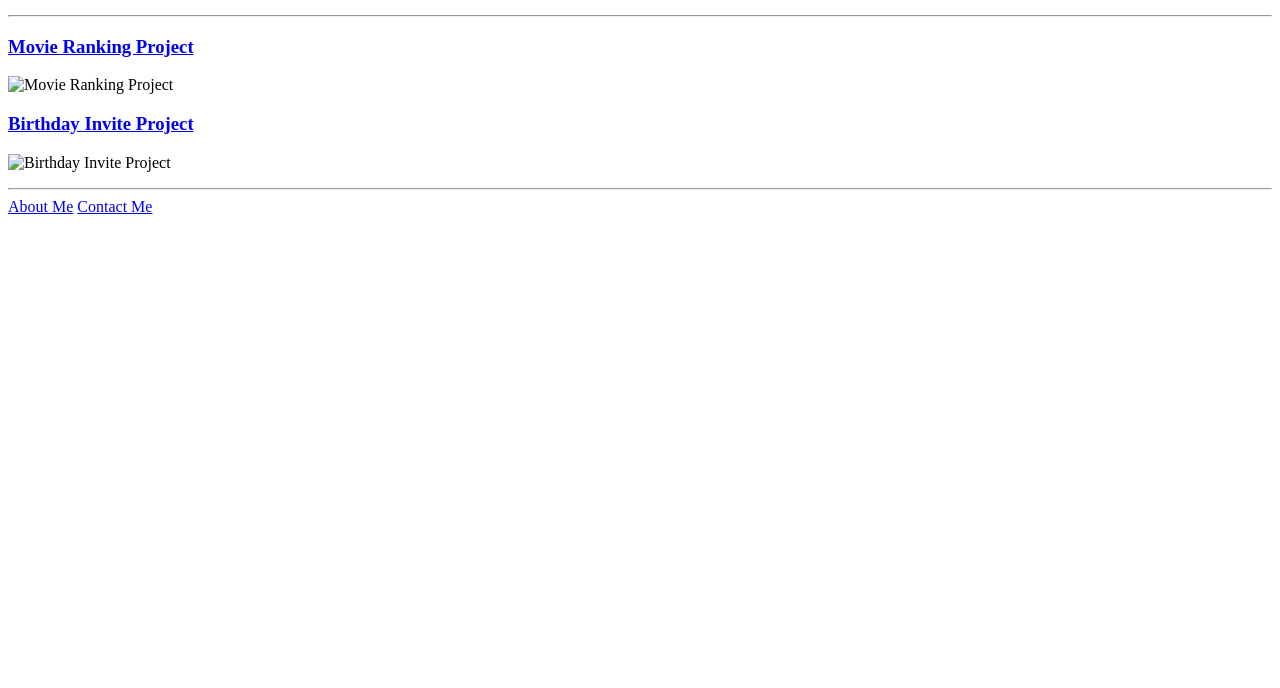
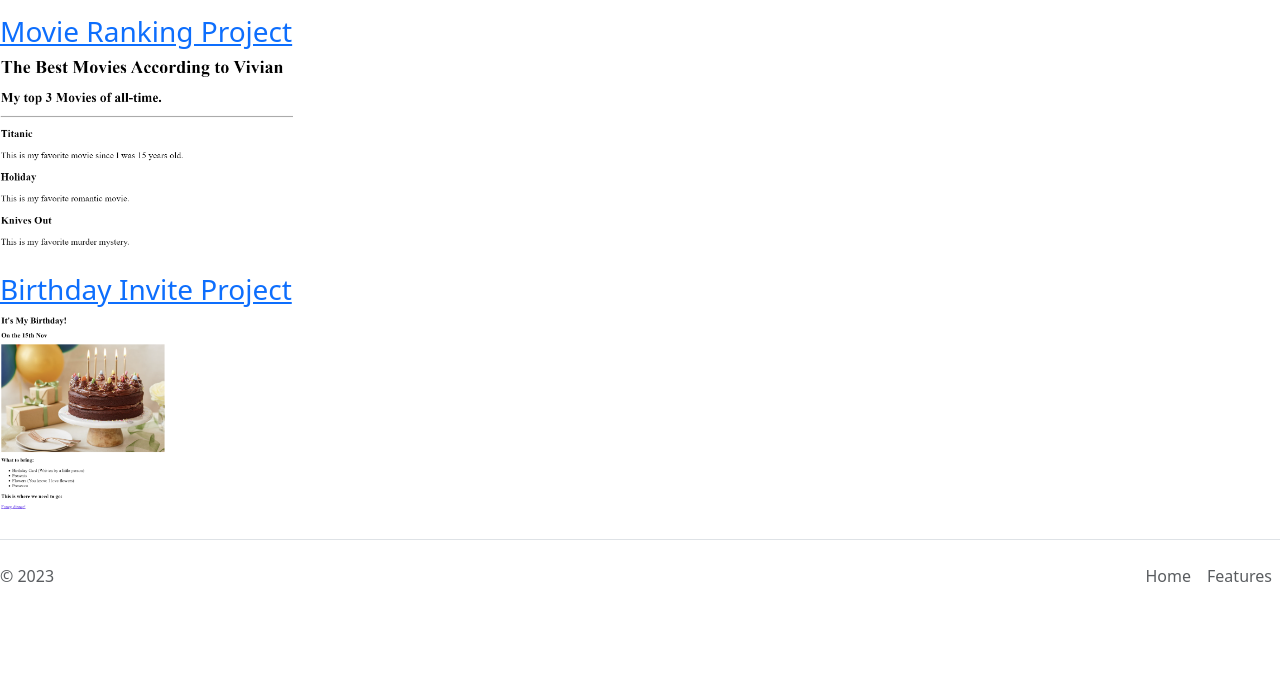
Before and after one commit to VivianPark/my-first-web-site, a plain HTML site: page Portfolio.html in a window 1280 px wide. Shown: the part 112-800 px from the top of the page. Drawn offline with nearby package versions, Linux system fonts and the light colour scheme; a web font is replaced by a local one.

Commit message:
Add files via upload

```diff
--- a/Portfolio.html
+++ b/Portfolio.html
@@ -4,20 +4,38 @@
 <head>
     <meta charset="UTF-8">
     <title>Gunhee's Portfolio</title>
+    <link rel="stylesheet" href="./style.css">
+        <link href="https://cdn.jsdelivr.net/npm/bootstrap@5.3.2/dist/css/bootstrap.min.css" rel="stylesheet" integrity="sha384-T3c6CoIi6uLrA9TneNEoa7RxnatzjcDSCmG1MXxSR1GAsXEV/Dwwykc2MPK8M2HN" crossorigin="anonymous">
+        <link rel="preconnect" href="https://fonts.googleapis.com">
+        <link rel="preconnect" href="https://fonts.gstatic.com" crossorigin>
+        <link href="https://fonts.googleapis.com/css2?family=Edu+TAS+Beginner:wght@500&family=Roboto+Mono:ital@1&display=swap" rel="stylesheet">
+        <link href="https://fonts.googleapis.com/css2?family=PT+Serif:ital@1&display=swap" rel="stylesheet">
+
 </head>
 <body>
     <h1>Gunhee Park's Portfolio</h1>
     <h2>I'm a Web Developer</h2>
     <hr />
     <h3><a href="./public/movie-ranking.html">Movie Ranking Project</a></h3>
-    <img src="./public/MovieScreenShot.png" height="200" alt="Movie Ranking Project">
+    <img src="./Movie Ranking Project.png" height="200" alt="Movie Ranking Project">
     <p>
     <h3><a href="./public/Birthday-invitate.html">Birthday Invite Project</a></h3>
-    <img src="./public/BirthdayScreenShot.png" height="200"  alt="Birthday Invite Project">
+    <img src="./Birthday Invite Project.png" height="200"  alt="Birthday Invite Project">
     </p>
-    <hr />
-    <a href="./public/about.html">About Me</a>
-    <a href="./public/contact.html">Contact Me</a>
+
+        <footer class="d-flex flex-wrap justify-content-between align-items-center py-3 my-4 border-top">
+          <p class="col-md-4 mb-0 text-body-secondary">© 2023</p>
+
+          <a href="/" class="col-md-4 d-flex align-items-center justify-content-center mb-3 mb-md-0 me-md-auto link-body-emphasis text-decoration-none">
+            <svg class="bi me-2" width="40" height="32"><use xlink:href="#bootstrap"></use></svg>
+          </a>
+
+          <ul class="nav col-md-4 justify-content-end">
+            <li class="nav-item"><a href="#" class="nav-link px-2 text-body-secondary">Home</a></li>
+            <li class="nav-item"><a href="#" class="nav-link px-2 text-body-secondary">Features</a></li>
+          </ul>
+        </footer>
+
 </body>
 </html>
 <!-- TODO 2: Add Your previous projects' HTML into the public folder -->
```
Also changed, not shown: index.html (line endings or trailing spaces).
